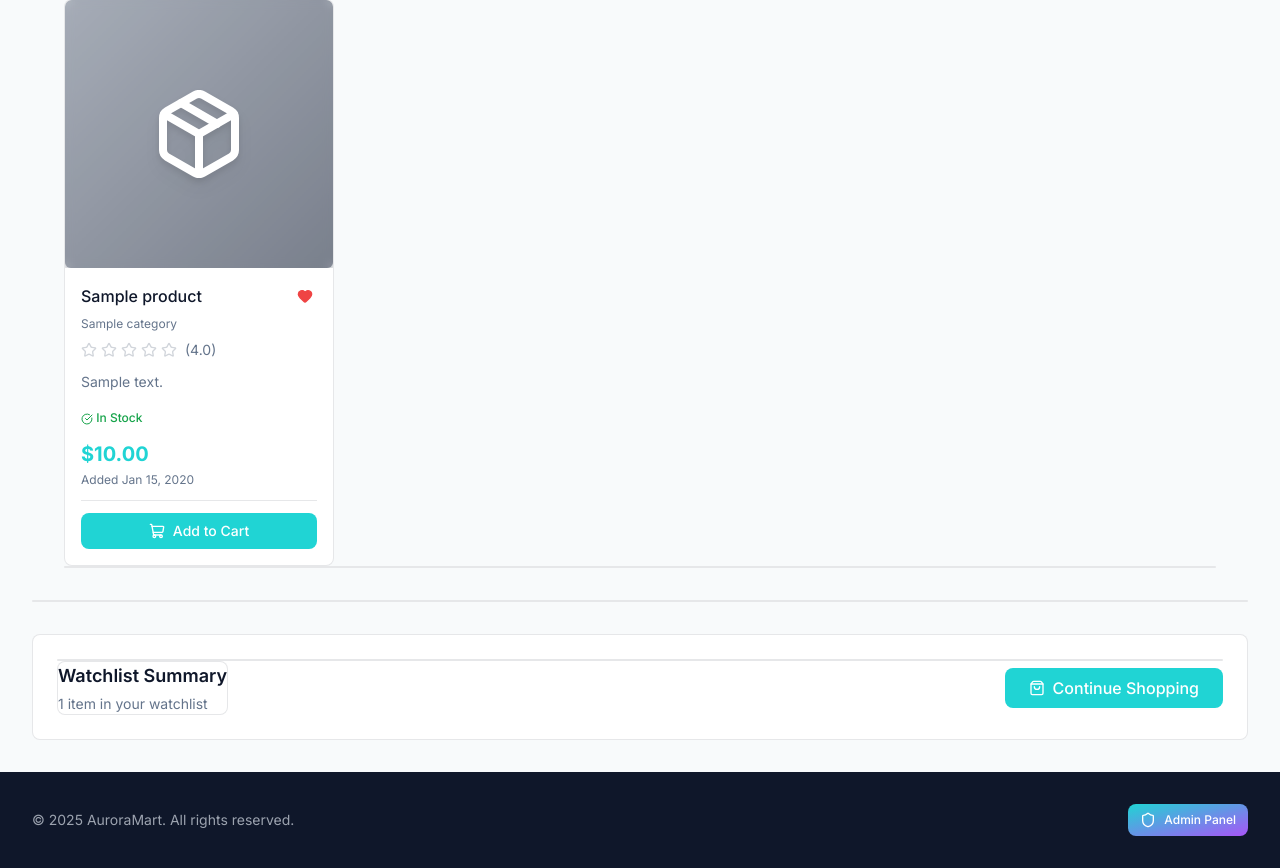
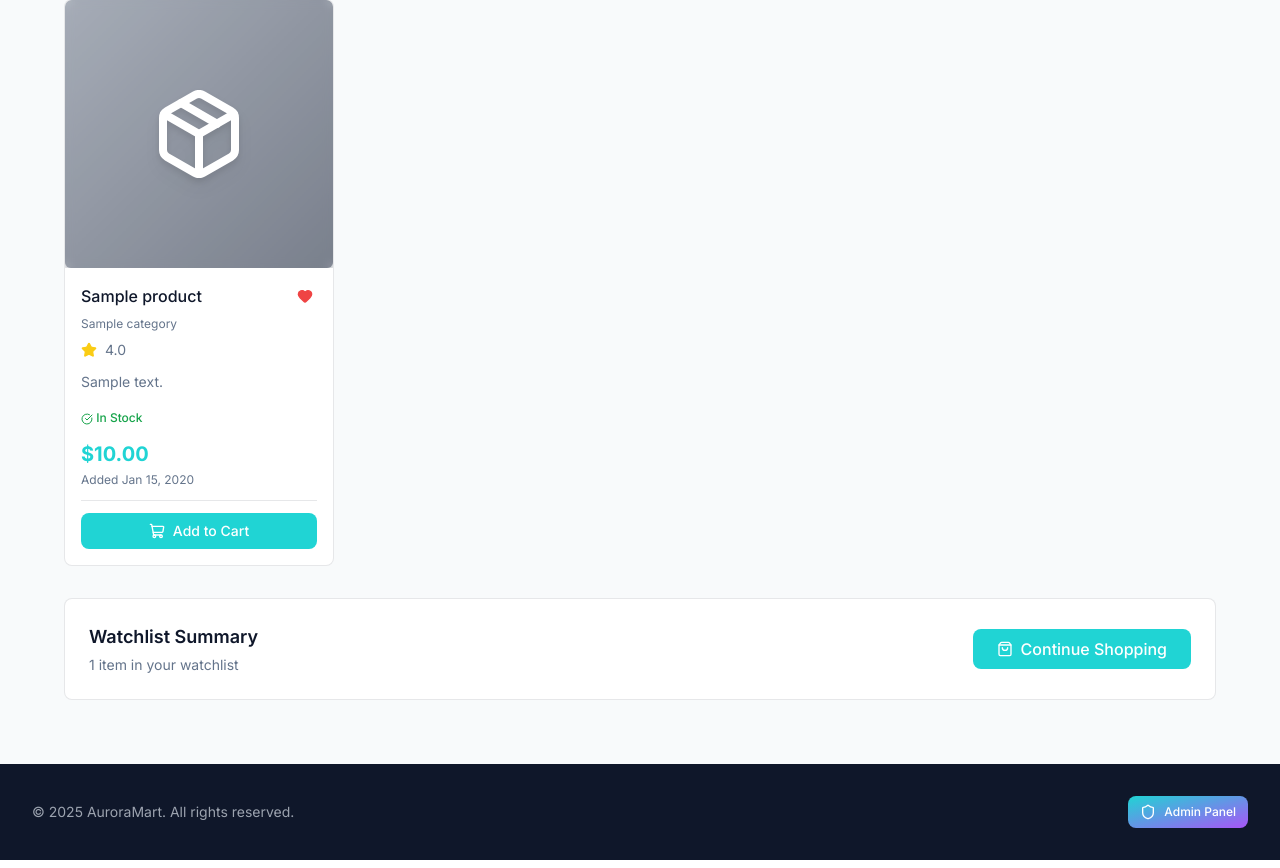
Before and after one commit to happyweijie/AuroraMart, a Django app: page /watchlist/ in a window 1280 px wide. Shown: the part 279-1147 px from the top of the page. Run offline with Django 4.2, Linux system fonts and the light colour scheme; a user stored in the database is signed in; tables that the repository leaves empty hold one stand-in row (values such as "Sample post"); some libraries are stand-ins or nearby versions.

Commit message:
fixed watchlist display issues

```diff
--- a/auroramart/templates/storefront/watchlist.html
+++ b/auroramart/templates/storefront/watchlist.html
@@ -43,16 +43,10 @@
 
                 <p class="text-xs text-muted-foreground mb-2">{{ item.product.category.name }}</p>
 
-                <!-- Rating -->
-                <div class="flex items-center gap-1 mb-3">
-                    {% for i in "12345" %}
-                        {% if forloop.counter <= item.product.rating|floatformat:0 %}
-                            <i data-lucide="star" class="w-4 h-4 text-yellow-400 fill-yellow-400"></i>
-                        {% else %}
-                            <i data-lucide="star" class="w-4 h-4 text-gray-300"></i>
-                        {% endif %}
-                    {% endfor %}
-                    <span class="text-sm text-muted-foreground ml-1">({{ item.product.rating|floatformat:1 }})</span>
+                <!-- Rating: single star + numeric value -->
+                <div class="flex items-center gap-2 mb-3">
+                    <i data-lucide="star" class="w-4 h-4 text-yellow-400 fill-yellow-400"></i>
+                    <span class="text-sm text-muted-foreground">{{ item.product.rating|floatformat:1 }}</span>
                 </div>
 
                 <!-- Description -->
@@ -96,7 +90,7 @@
                     {% endif %}
                 </div>
             </div>
-        </div>
+        </a>
         {% endfor %}
     </div>
 
```
